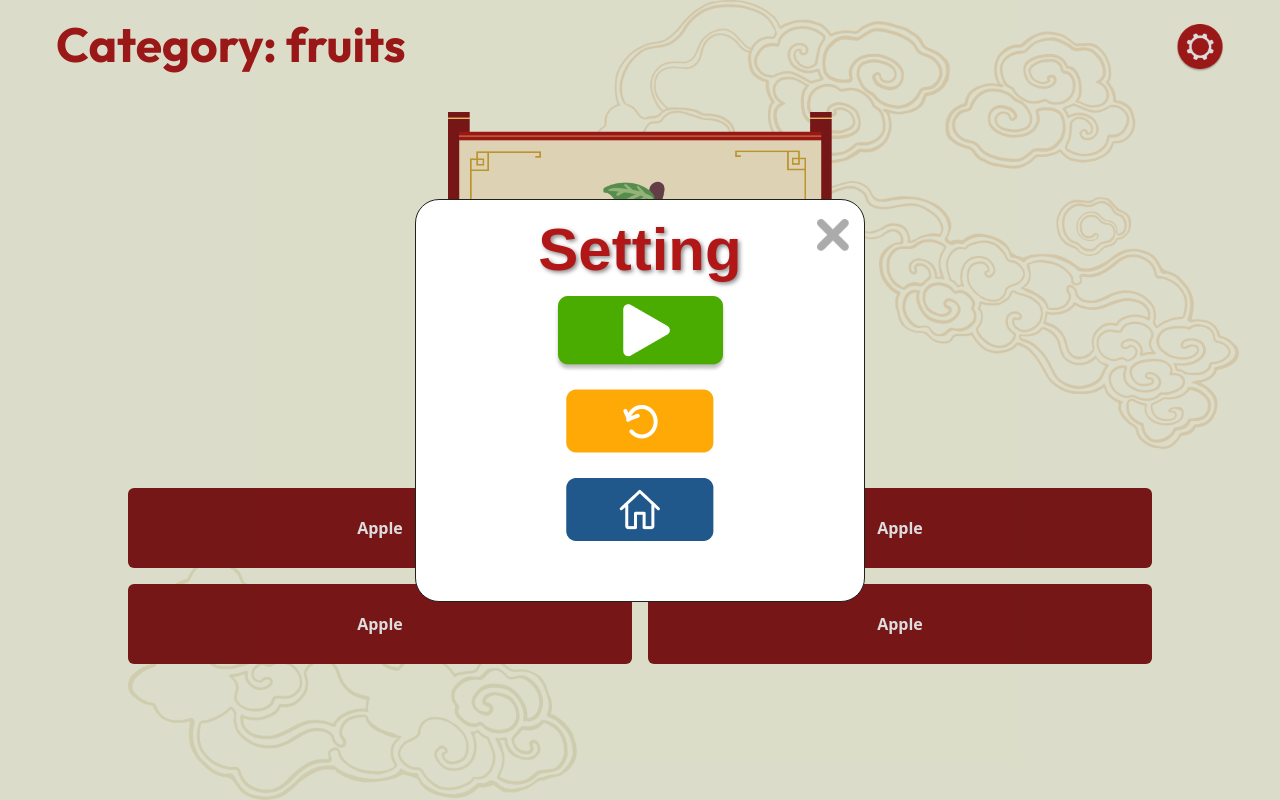
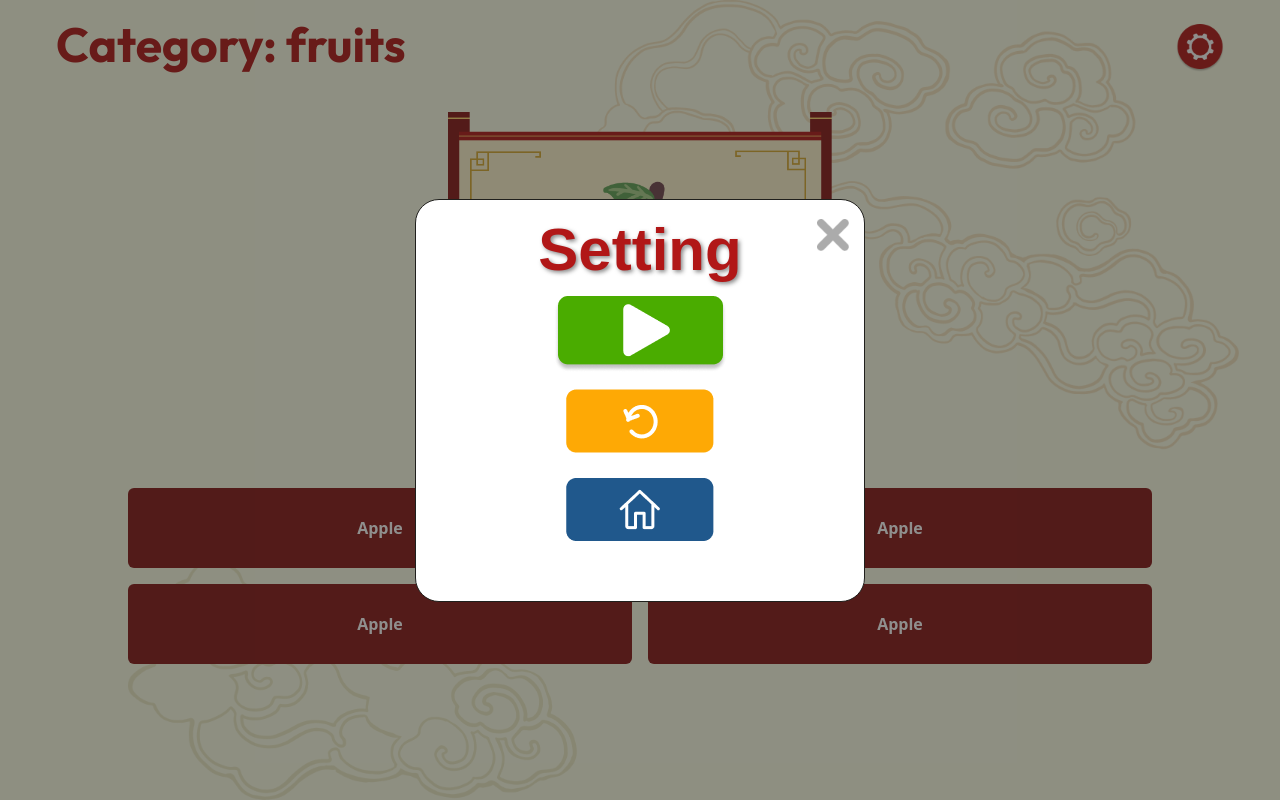
Before and after one commit to h88ych/PROJECT1-SEC-2-JaRernPorn, a Vue app in the folder PROJECT1-SEC-2-JaRernPorn/: page / in a window 1280 px wide. Both pictures are taken after a click on the element 1200 px from the left and 48 px from the top of the page. Built offline with nearby package versions, Linux system fonts and the light colour scheme; a web font is replaced by a local one.

Commit message:
Edit opacity

```diff
--- a/PROJECT1-SEC-2-JaRernPorn/src/App.vue
+++ b/PROJECT1-SEC-2-JaRernPorn/src/App.vue
@@ -25,10 +25,8 @@ const closeSetting = () => {
         v-if="settingButton"
         class="fixed inset-0 z-50"
       >
-        <!-- class="w-full h-screen flex justify-center items-center backdrop-blur-[2px]" -->
-
         <div
-          class="w-full h-screen flex justify-center items-center bg-black bg-opacity-15"
+          class="w-full h-screen flex justify-center items-center bg-black bg-opacity-50"
         >
           <div class="relative">
             <div
```
